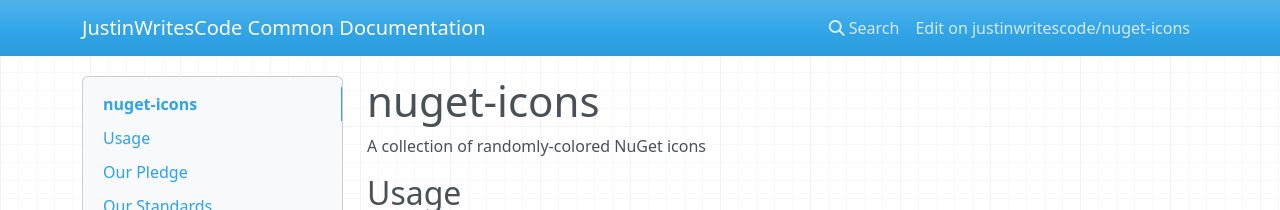
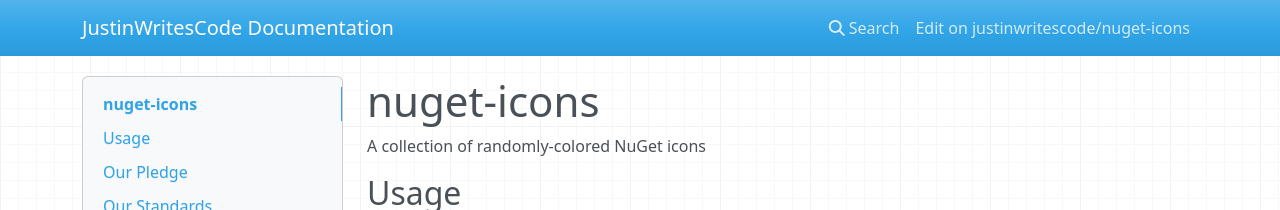
Before and after one commit to justinwritescode/nuget-icons, an MkDocs documentation site: the page built from docs/README.md, in a window 1280 px wide. Shown: the top 210 px of the page. Built offline with MkDocs 1.6.1, drawn with Linux system fonts in a browser that asks for light colours; nearby versions of some CDN libraries.

Commit message:
Update mkdocs.yml

```diff
--- a/mkdocs.yml
+++ b/mkdocs.yml
@@ -1,4 +1,4 @@
-site_name: JustinWritesCode Common Documentation
+site_name: JustinWritesCode Documentation
 site_description: JustinWritesCode Documentation
 site_url: https://justinwritescode.com
 site_author: "Justin Chase"
```
